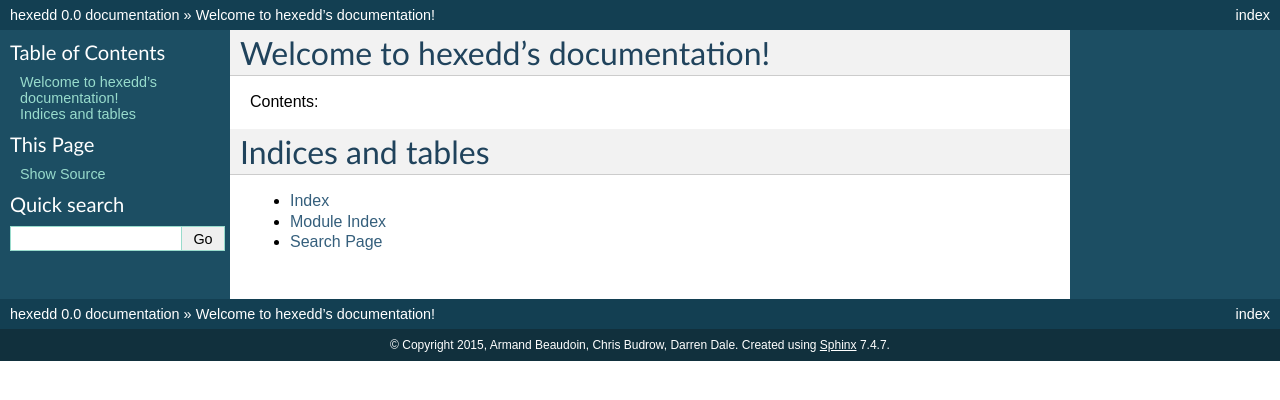
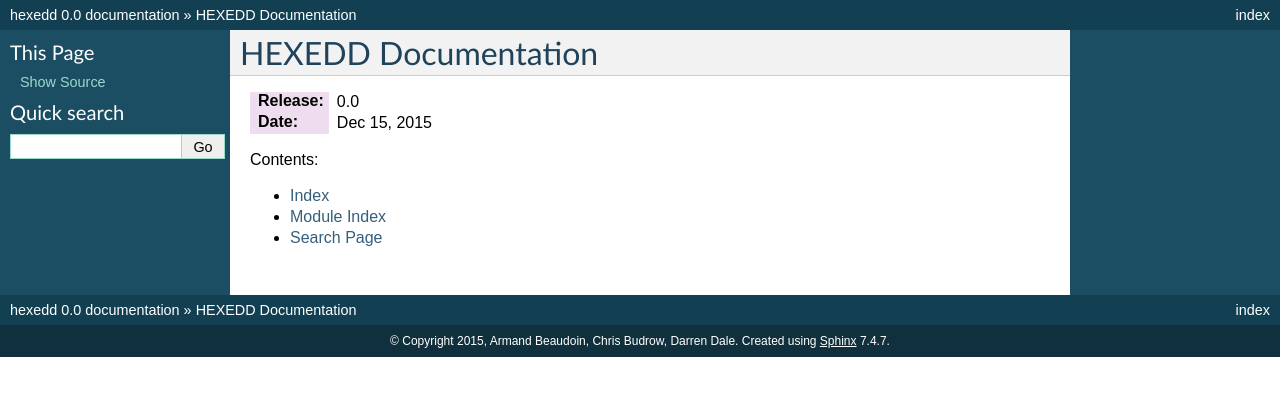
Before and after one commit to praxes/hexedd, a Sphinx documentation site: the page built from docs/index.rst, in a window 1280 px wide. Shown: the top 400 px of the page. Built offline with Sphinx 7.4.7, drawn with Linux system fonts in a browser that asks for light colours.

Commit message:
adds project information to docs main page

```diff
--- a/docs/index.rst
+++ b/docs/index.rst
@@ -1,21 +1,21 @@
-.. hexedd documentation master file, created by
-   sphinx-quickstart on Tue Dec 15 10:58:49 2015.
-   You can adapt this file completely to your liking, but it should at least
-   contain the root `toctree` directive.
+####################
+HEXEDD Documentation
+####################
 
-Welcome to hexedd's documentation!
-==================================
+.. only:: html
+
+   :Release: |release|
+   :Date: |today|
+
 
 Contents:
 
 .. toctree::
-   :maxdepth: 2
+   :maxdepth: 1
 
 
+.. only:: html
 
-Indices and tables
-==================
-
-* :ref:`genindex`
-* :ref:`modindex`
-* :ref:`search`
+   * :ref:`genindex`
+   * :ref:`modindex`
+   * :ref:`search`
```
